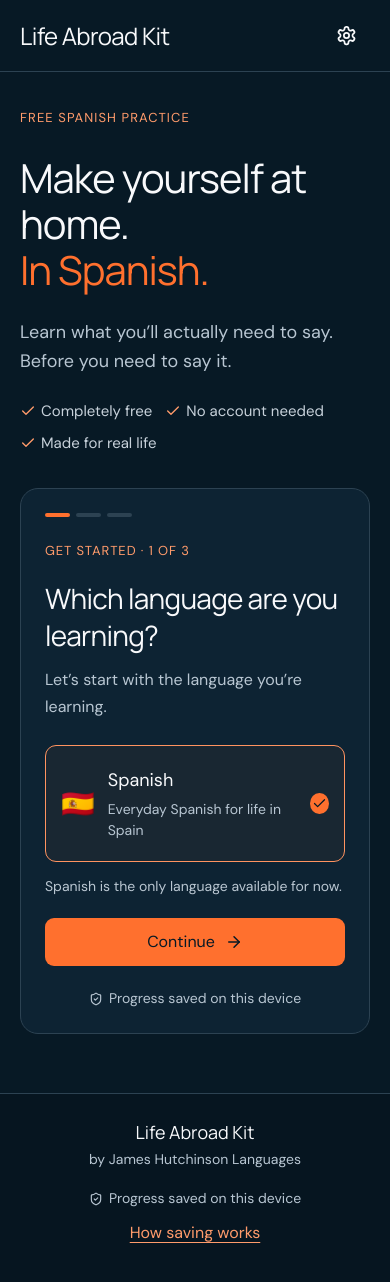
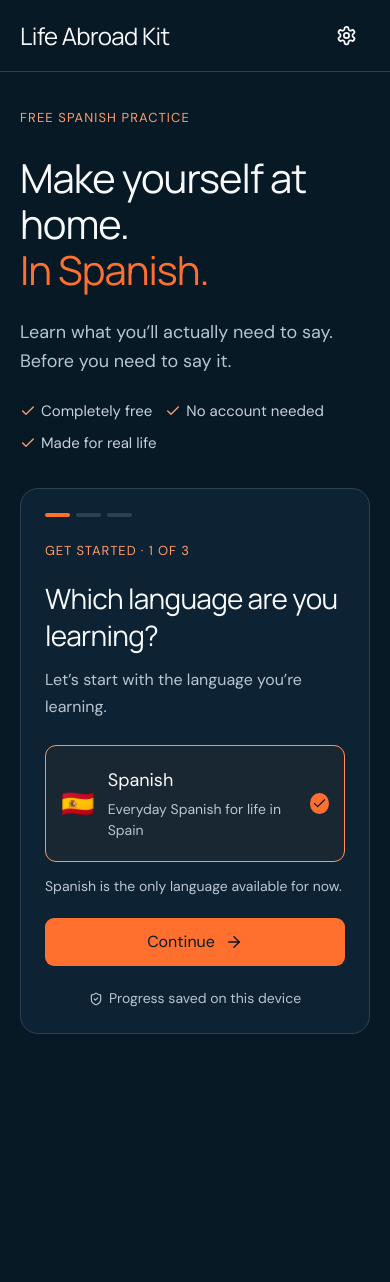
Before and after one commit to hutchy9999/Life-Abroad-Kit, a React (Vite) app: page / in a window 390 px wide. Shown: the top 1282 px of the page. After the commit the page ends 1170 px from the top, so only its background shows below. Built offline with nearby package versions, Linux system fonts and the light colour scheme; a web font is replaced by a local one.

Commit message:
Remove repeated footer and keep mobile actions clear

```diff
--- a/src/main.tsx
+++ b/src/main.tsx
@@ -1099,20 +1099,6 @@
           </section>
         )}
       </main>
-      <footer inert={reset}>
-        <div>
-          <span>
-            Life Abroad Kit <small>by James Hutchinson Languages</small>
-          </span>
-        </div>
-        <div>
-          {savedNotice}
-          <button className="text-button" onClick={() => nav("settings")}>
-            How saving works
-          </button>
-        </div>
-        <span className="footer-free">Free to use. No account needed.</span>
-      </footer>
       {reset && (
         <div className="modal-backdrop">
           <div
--- a/src/ux.css
+++ b/src/ux.css
@@ -1252,3 +1252,14 @@
     font-size: 1.25rem;
   }
 }
+
+/* Saving details live in Settings. Keep the last action clear of mobile navigation. */
+main {
+  min-height: calc(100dvh - 76px);
+}
+@media (max-width: 700px) {
+  main {
+    min-height: calc(100dvh - 72px);
+    padding-bottom: calc(112px + env(safe-area-inset-bottom));
+  }
+}
```
